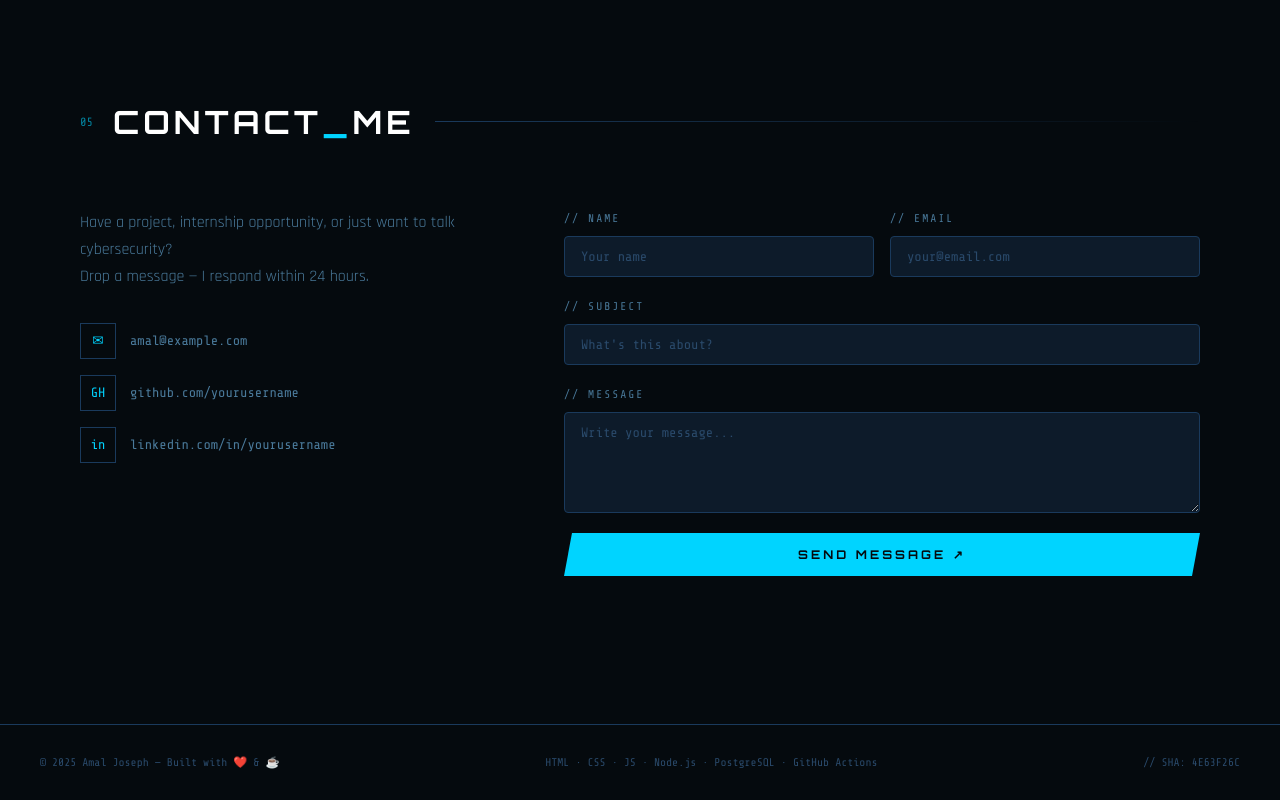
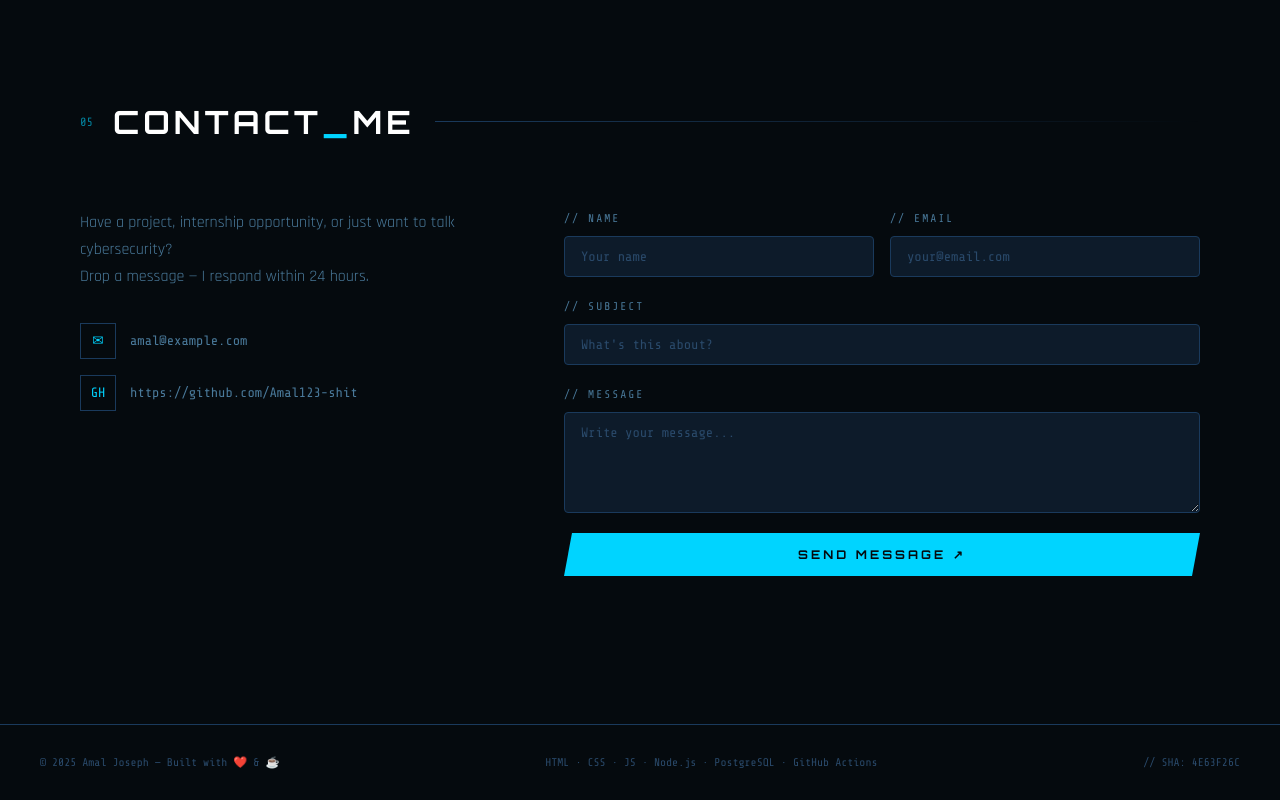
Before and after one commit to Amal123-shit/My-Portfolio, a plain HTML site: page index.html in a window 1280 px wide. Shown: the part 3794-4594 px from the top of the page. Drawn offline with nearby package versions, Linux system fonts and the light colour scheme.

Commit message:
Update personal details

```diff
--- a/index.html
+++ b/index.html
@@ -371,17 +371,14 @@
       <div class="contact-info">
         <p>Have a project, internship opportunity, or just want to talk cybersecurity?<br/>Drop a message — I respond within 24 hours.</p>
         <div class="contact-links">
-          <a href="mailto:amal@example.com" class="contact-link">
+          <a href="mailto:magicomi807@gmail.com" class="contact-link">
             <span class="cl-icon">✉</span>
             <span>amal@example.com</span>
           </a>
-          <a href="https://github.com/yourusername" class="contact-link" target="_blank">
+          <a href="https://github.com/Amal123-shit" class="contact-link" target="_blank">
             <span class="cl-icon">GH</span>
-            <span>github.com/yourusername</span>
+            <span>https://github.com/Amal123-shit</span>
           </a>
-          <a href="https://linkedin.com/in/yourusername" class="contact-link" target="_blank">
-            <span class="cl-icon">in</span>
-            <span>linkedin.com/in/yourusername</span>
           </a>
         </div>
       </div>
@@ -393,7 +390,7 @@
             <input type="text" id="name" name="name" placeholder="Your name" required />
           </div>
           <div class="form-group">
-            <label for="email">// EMAIL</label>
+            <label for="magicomi807@gmail.com">// EMAIL</label>
             <input type="email" id="email" name="email" placeholder="your@email.com" required />
           </div>
         </div>
```
